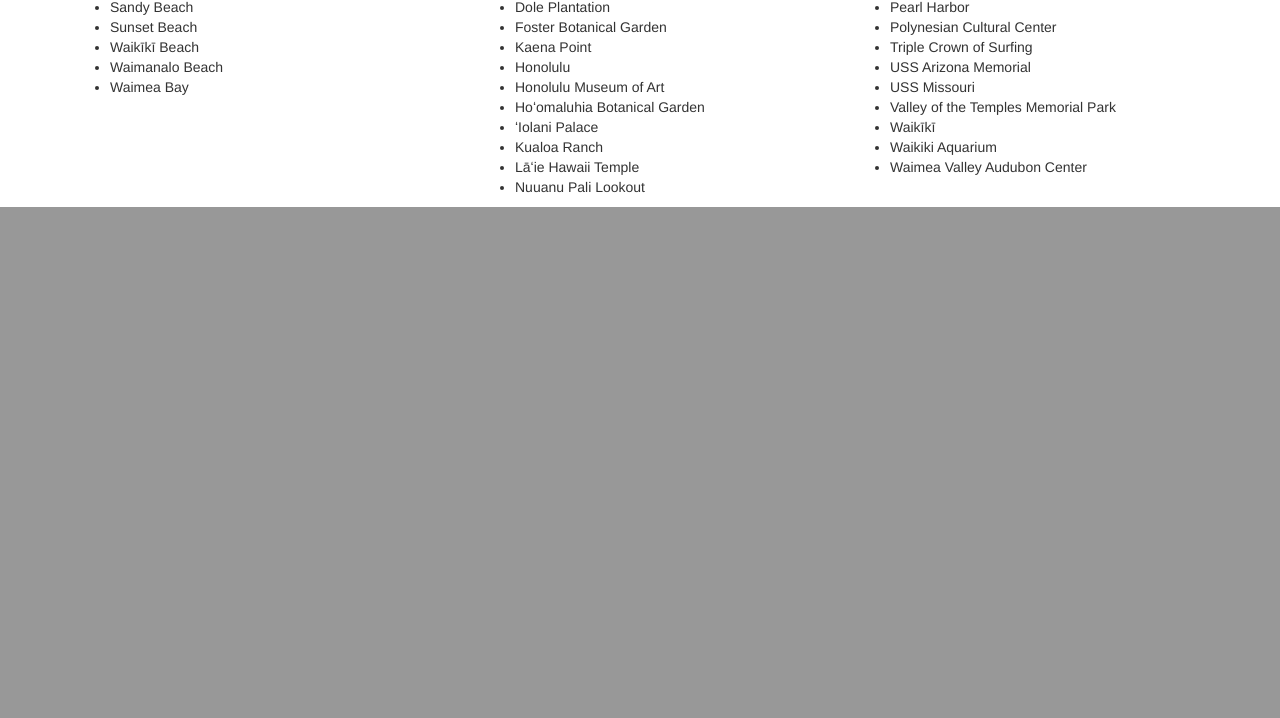
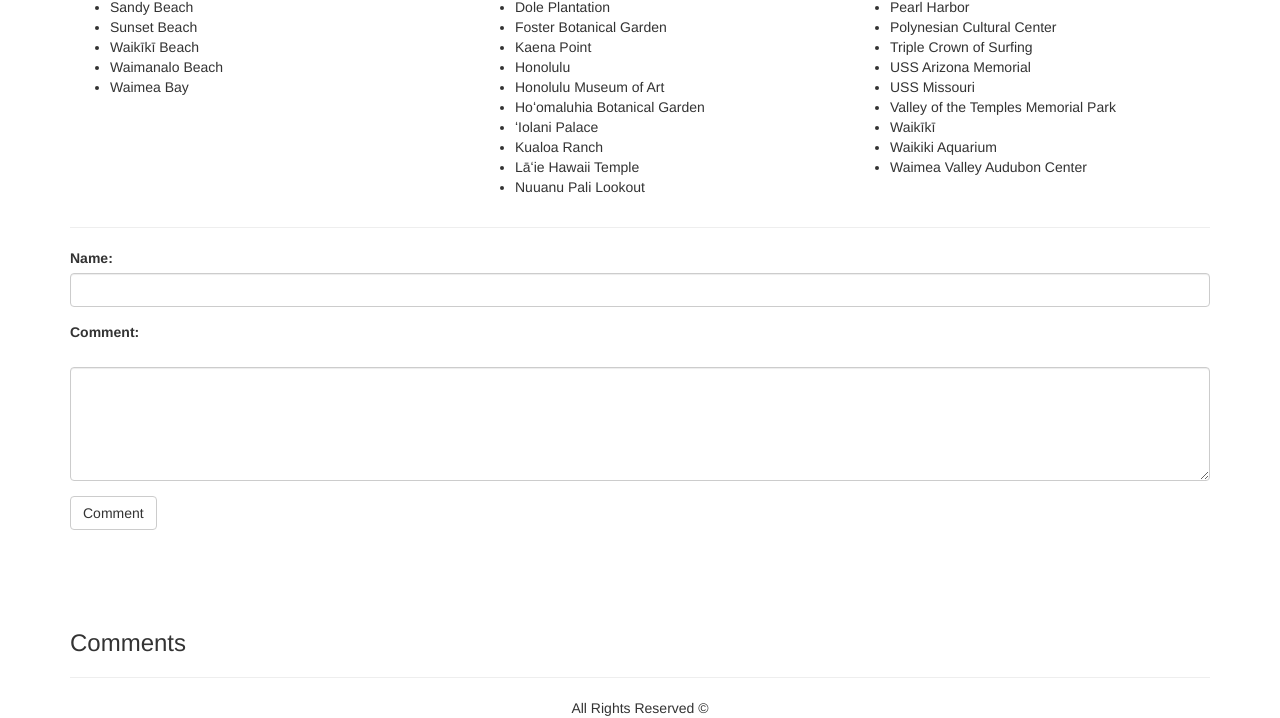
Before and after one commit to Shaphil/oahu, a Flask app: page / in a window 1280 px wide. Shown: the part 3021-3739 px from the top of the page. Before the commit the page ends 3228 px from the top, so only its background shows below. Run offline with Flask 2, Linux system fonts and the light colour scheme; data that the repository does not hold is empty; some libraries are stand-ins or nearby versions.

Commit message:
Add Commenting to the site

```diff
--- a/oahu/__init__.py
+++ b/oahu/__init__.py
@@ -1,6 +1,8 @@
 from flask import Flask
+from flask_sqlalchemy import SQLAlchemy
 
 app = Flask(__name__)
 app.config.from_object('oahu.settings.Development')
+db = SQLAlchemy(app)
 
 import oahu.views
--- a/oahu/static/style.css
+++ b/oahu/static/style.css
@@ -9,3 +9,15 @@ img {
 .para {
   margin: 20px 0 40px 0;
 }
+
+#comments-title {
+  margin-top: 100px;
+}
+
+#comment {
+  margin-top: 20px;
+}
+
+footer {
+  text-align: center;
+}
--- a/oahu/templates/index.html
+++ b/oahu/templates/index.html
@@ -1,4 +1,5 @@
-{% extends "layout.html" %} {% block content %}
+{% extends "layout.html" %}
+{% block content %}
 <h1 id="title">Oahu</h1>
 <img src="https://upload.wikimedia.org/wikipedia/commons/7/7f/Hanauma_Bay_Panoramic_View.JPG" alt="Hanauma Bay">
 <p class="para">
@@ -111,4 +112,26 @@
     </div>
   </div>
 </div>
+<hr>
+<form action="/" method="POST">
+  <div class="form-group">
+    <label for="username">Name:</label>
+    <input type="text" class="form-control" name="username" id="username">
+  </div>
+  <div class="form-group">
+    <label for="comment">Comment:</label>
+    <textarea class="form-control" rows="5" id="comment" name="comment_text"></textarea>
+  </div>
+  <button type="submit" class="btn btn-default">Comment</button>
+</form>
+<h3 id="comments-title">Comments</h3>
+{% for comment in comments %}
+<div class="row">
+  <div class="col-md-1"></div>
+  <div id="comment" class="col-md-8">
+    <strong>{{ comment.username }}: </strong>{{ comment.comment_text }}
+  </div>
+  <div class="col-md-3"></div>
+</div>
+{% endfor %}
 {% endblock %}
--- a/oahu/templates/layout.html
+++ b/oahu/templates/layout.html
@@ -13,6 +13,8 @@
 <body>
   <div class="container">
     {% block content %}{% endblock %}
+    <hr>
+    <footer>All Rights Reserved &copy;</footer>
   </div>
 </body>
 </html>
--- a/oahu/views.py
+++ b/oahu/views.py
@@ -1,7 +1,16 @@
-from flask import render_template
-from oahu import app
+from flask import render_template, request
+
+from oahu import app, db
+from oahu.models import Comment
 
 
-@app.route('/')
+@app.route('/', methods=['GET', 'POST'])
 def index():
-    return render_template('index.html')
+    if request.method == 'POST':
+        name = request.form['username']
+        comment_text = request.form['comment_text']
+        comment = Comment(username=name, comment_text=comment_text)
+        db.session.add(comment)
+        db.session.commit()
+    comments = Comment.query.all()
+    return render_template('index.html', comments=comments)
```
Also changed, not shown: oahu/models.py (added, +13 -0 lines).
